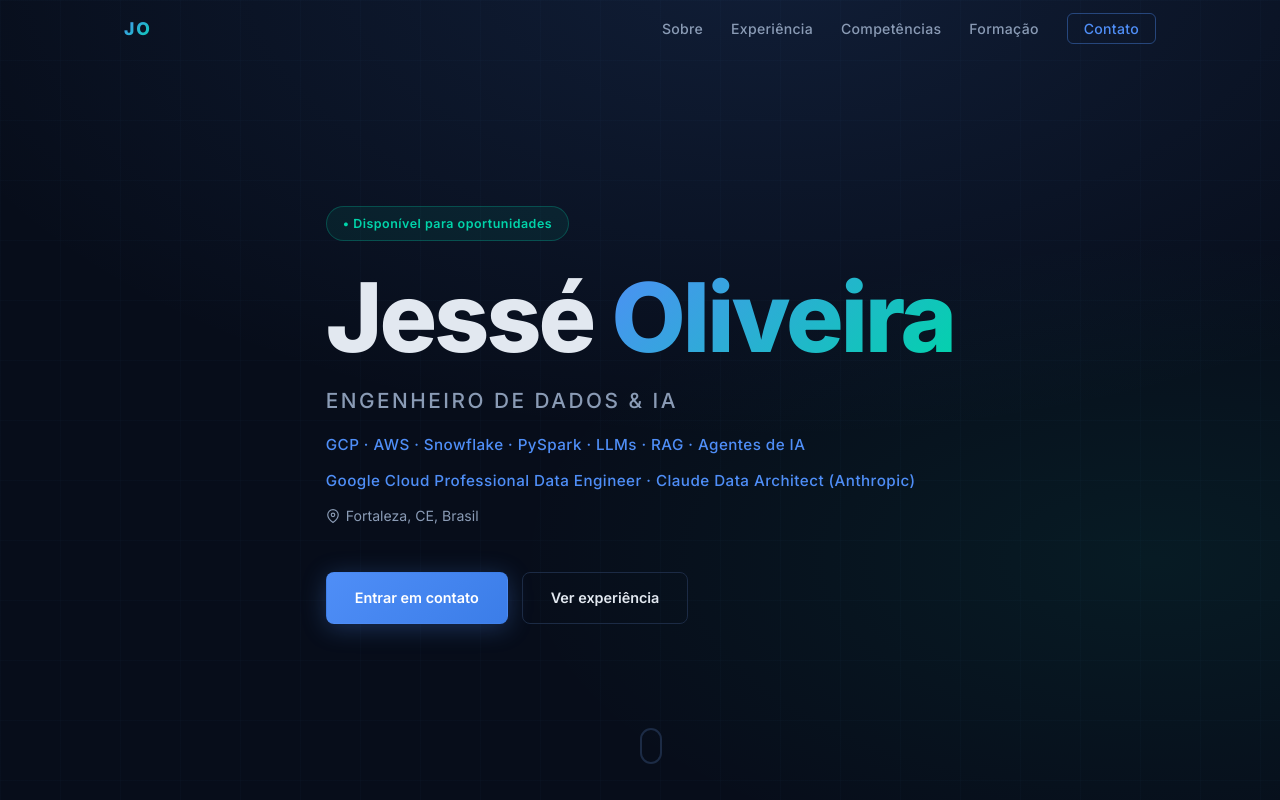
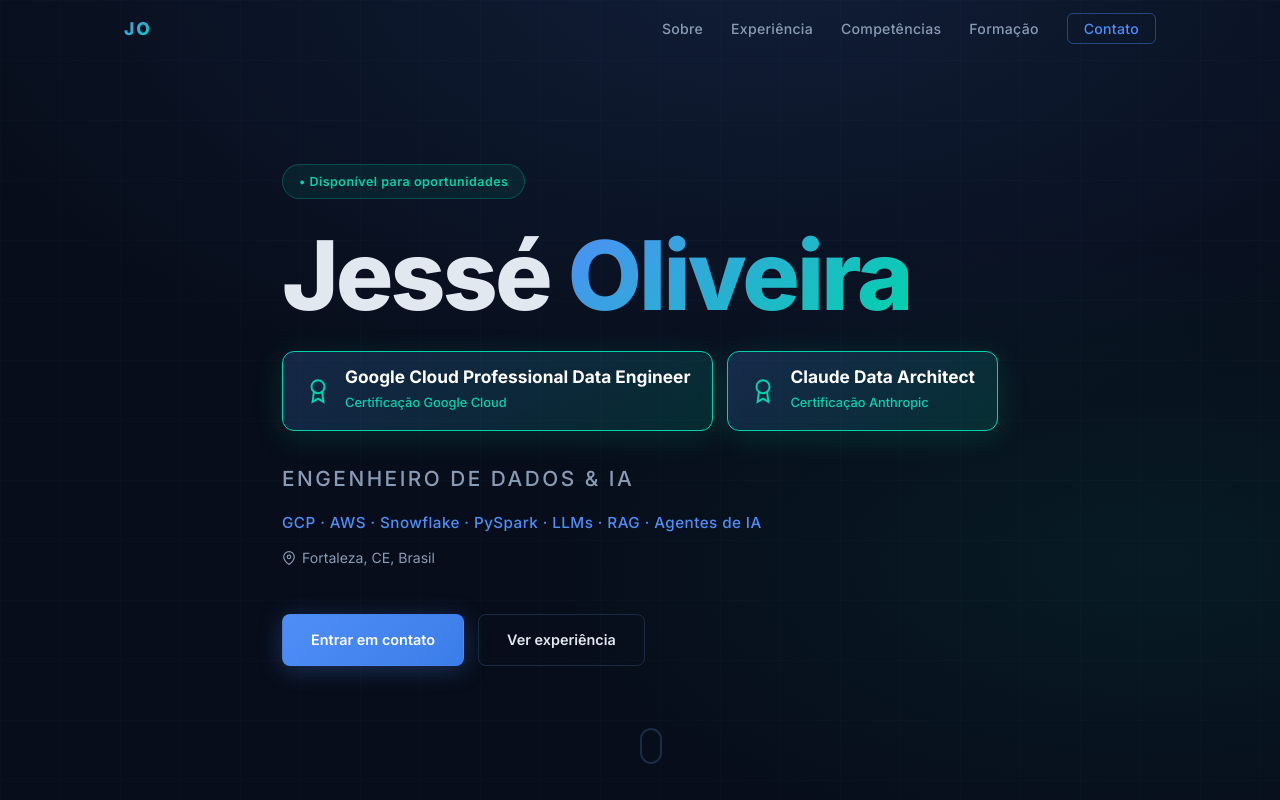
Before and after one commit to JesseOliveiraUFC/JesseOliveiraUFC.github.io, a plain HTML site: page index.html in a window 1280 px wide. Shown: the top 800 px of the page. Drawn offline with Linux system fonts and the light colour scheme.

Commit message:
Highlight certifications in the hero section
Co-Authored-By: Claude Opus 5.5 <noreply@anthropic.com>

```diff
--- a/index.html
+++ b/index.html
@@ -8,7 +8,7 @@
     <link rel="preconnect" href="https://fonts.googleapis.com">
     <link rel="preconnect" href="https://fonts.gstatic.com" crossorigin>
     <link href="https://fonts.googleapis.com/css2?family=Inter:wght@300;400;500;600;700;800&display=swap" rel="stylesheet">
-    <link rel="stylesheet" href="style.css">
+    <link rel="stylesheet" href="style.css?v=2">
 </head>
 <body>
 
@@ -38,9 +38,18 @@
             <div class="hero-content">
                 <span class="hero-badge">&#x2022; Disponível para oportunidades</span>
                 <h1 class="hero-title">Jessé <span class="text-accent">Oliveira</span></h1>
+                <ul class="hero-certs" aria-label="Certificações">
+                    <li class="hero-cert">
+                        <svg width="26" height="26" viewBox="0 0 24 24" fill="none" stroke="currentColor" stroke-width="1.8" aria-hidden="true"><circle cx="12" cy="8" r="6"/><path d="M8.2 12.9L7 22l5-3 5 3-1.2-9.1"/></svg>
+                        <span><strong>Google Cloud Professional Data Engineer</strong><small>Certificação Google Cloud</small></span>
+                    </li>
+                    <li class="hero-cert">
+                        <svg width="26" height="26" viewBox="0 0 24 24" fill="none" stroke="currentColor" stroke-width="1.8" aria-hidden="true"><circle cx="12" cy="8" r="6"/><path d="M8.2 12.9L7 22l5-3 5 3-1.2-9.1"/></svg>
+                        <span><strong>Claude Data Architect</strong><small>Certificação Anthropic</small></span>
+                    </li>
+                </ul>
                 <p class="hero-subtitle">Engenheiro de Dados &amp; IA</p>
                 <p class="hero-stack">GCP &middot; AWS &middot; Snowflake &middot; PySpark &middot; LLMs &middot; RAG &middot; Agentes de IA</p>
-                <p class="hero-stack">Google Cloud Professional Data Engineer &middot; Claude Data Architect (Anthropic)</p>
                 <p class="hero-location">
                     <svg width="14" height="14" viewBox="0 0 24 24" fill="none" stroke="currentColor" stroke-width="2"><path d="M21 10c0 7-9 13-9 13s-9-6-9-13a9 9 0 0118 0z"/><circle cx="12" cy="10" r="3"/></svg>
                     Fortaleza, CE, Brasil
--- a/style.css
+++ b/style.css
@@ -187,6 +187,31 @@ body {
     margin-bottom: 16px;
     animation: fadeUp 0.7s 0.1s ease both;
 }
+
+.hero-certs {
+    display: flex;
+    flex-wrap: wrap;
+    gap: 14px;
+    list-style: none;
+    margin: 26px 0 30px;
+    animation: fadeUp 0.7s 0.15s ease both;
+}
+
+.hero-cert {
+    display: flex;
+    align-items: center;
+    gap: 14px;
+    padding: 14px 22px;
+    background: linear-gradient(135deg, rgba(79,142,247,.2), rgba(0,212,170,.14));
+    border: 1px solid var(--accent-2);
+    border-radius: var(--radius);
+    box-shadow: 0 6px 30px rgba(0, 212, 170, 0.16);
+    color: var(--accent-2);
+}
+
+.hero-cert svg    { flex-shrink: 0; }
+.hero-cert strong { display: block; color: #fff; font-size: 1.08rem; font-weight: 700; line-height: 1.3; }
+.hero-cert small  { color: var(--accent-2); font-size: 0.8rem; font-weight: 500; }
 
 .hero-subtitle {
     font-size: clamp(1rem, 2.5vw, 1.3rem);
@@ -903,6 +928,7 @@ body {
 
     .nav-toggle { display: flex; }
 
+    .hero-certs { flex-direction: column; }
     .hero-cta   { flex-direction: column; }
     .btn        { justify-content: center; }
 
```
